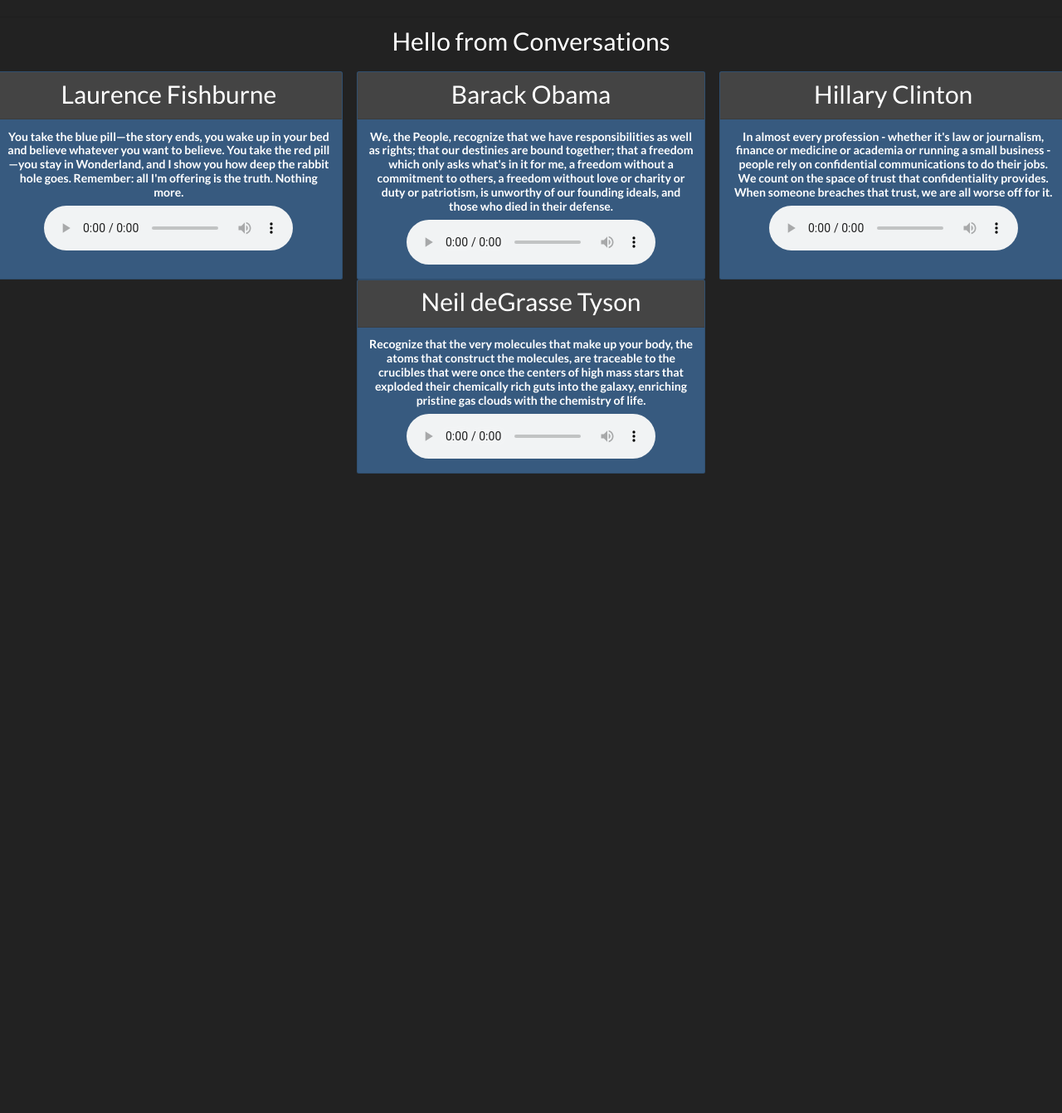
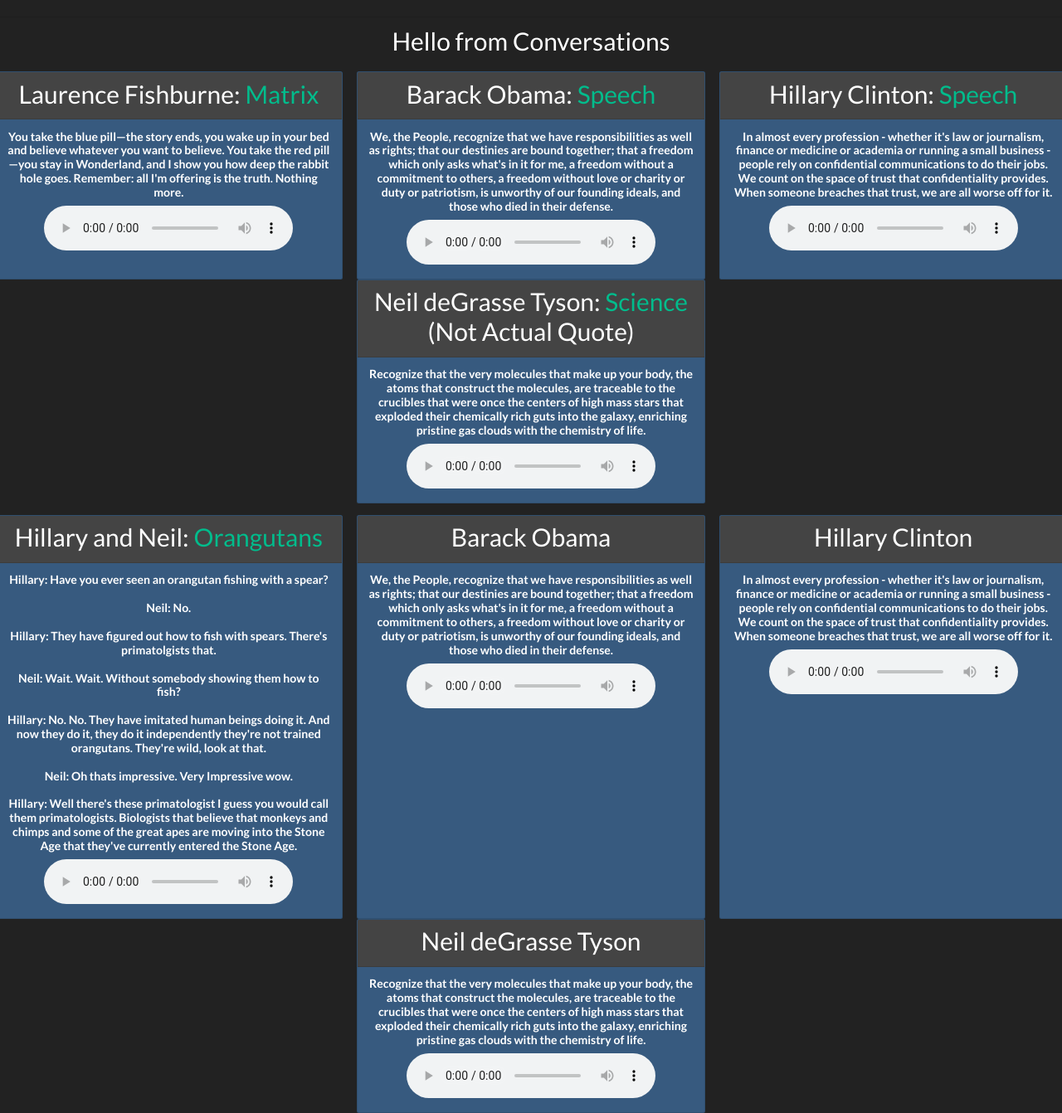
Before and after one commit to aqaz99/Jabbervox, a Python web app: template flask/templates/conversations.html in a window 1280 px wide. Shown: the part 72-1414 px from the top of the page at 83% size. Before the commit the page ends 643 px from the top, so only its background shows below. Run offline with Jinja, Linux system fonts and the light colour scheme; the template is opened without the code that fills it, so the values that code supplies are empty; some libraries are stand-ins or nearby versions.

Commit message:
Added more soundbytes to conversations page, and links to sources of speeches. Need to add some stuff to How-to page or change it to FAQ or something

```diff
--- a/flask/templates/conversations.html
+++ b/flask/templates/conversations.html
@@ -10,7 +10,7 @@
 <div class="row">
   <!-- Card 1 Laurence -->
   <div class="card text-white bg-primary mx-auto" style="max-width: 42rem;">
-    <div class="card-header"><h1>Laurence Fishburne</h1></div>
+    <div class="card-header"><h1>Laurence Fishburne: <a href="https://youtu.be/zE7PKRjrid4?t=85"  target="_blank">Matrix</a></h1></div>
     <div class="card-body">
       <h4 class="card-title"><strong>You take the blue pill—the story ends, you wake up in your bed and believe whatever you want to believe.
         You take the red pill—you stay in Wonderland, and I show you how deep the rabbit hole goes.
@@ -19,6 +19,82 @@
       <audio controls>
         <source src="{{ url_for('static', filename='audio/laurence_hello.wav') }}">
           <source src="{{ url_for('static', filename='audio/laurence_hello.wav') }}">
+        Your browser does not support the audio element.
+        </audio>
+    </div>
+  </div>
+  <!-- Card 2 Obama -->
+  <div class="card text-white bg-primary mx-auto" style="max-width: 42rem;">
+    <div class="card-header"><h1>Barack Obama: <a href="https://youtu.be/kKQV9bEcV28?t=1775" target="_blank">Speech</a></h1></div>
+    <div class="card-body">
+      <h4 class="card-title"><strong>We, the People, recognize that we have responsibilities as well as rights;
+        that our destinies are bound together; that a freedom which only asks what's in it for me, a freedom without
+        a commitment to others, a freedom without love or charity or duty or patriotism, is unworthy of our founding ideals,
+        and those who died in their defense.</strong>
+      </h4>
+      <audio controls>
+        <source src="{{ url_for('static', filename='audio/obama_hello.wav') }}">
+          <source src="{{ url_for('static', filename='audio/obama_hello.wav') }}">
+        Your browser does not support the audio element.
+        </audio>
+    </div>
+  </div>
+  <!-- Card 3 Hillary -->
+  <div class="card text-white bg-primary mx-auto" style="max-width: 42rem;">
+    <div class="card-header"><h1>Hillary Clinton: <a href="https://youtu.be/uoZfXUQusug?t=430" target="_blank">Speech</a></h1></div>
+    <div class="card-body">
+      <h4 class="card-title"><strong>In almost every profession - whether it's law or journalism,
+        finance or medicine or academia or running a small business - people rely on confidential communications to do their jobs.
+        We count on the space of trust that confidentiality provides. When someone breaches that trust, we are all worse off for it.</strong>
+      </h4>
+      <audio controls>
+        <source src="{{ url_for('static', filename='audio/hillary_hello.wav') }}">
+          <source src="{{ url_for('static', filename='audio/hillary_hello.wav') }}">
+        Your browser does not support the audio element.
+        </audio>
+    </div>
+  </div>
+  <!-- Card 4 Neil -->
+  <div class="card text-white bg-primary mx-auto" style="max-width: 42rem;">
+    <div class="card-header"><h1>Neil deGrasse Tyson: <a href="https://www.youtube.com/watch?v=9D05ej8u-gU" target="_blank">Science</a> (Not Actual Quote)</h1></div>
+    <div class="card-body">
+      <h4 class="card-title"><strong>Recognize that the very molecules that make up your body, the atoms that construct the molecules,
+        are traceable to the crucibles that were once the centers of high mass stars that exploded their chemically rich guts into the galaxy,
+        enriching pristine gas clouds with the chemistry of life.</strong>
+      </h4>
+      <audio controls>
+        <source src="{{ url_for('static', filename='audio/neil_hello.wav') }}">
+          <source src="{{ url_for('static', filename='audio/neil_hello.wav') }}">
+        Your browser does not support the audio element.
+        </audio>
+    </div>
+  </div>
+</div>
+<br>
+<div class="row">
+  <!-- Card 1 Joe Rogan - Hillary and Neil -->
+  <div class="card text-white bg-primary mx-auto" style="max-width: 42rem;">
+    <div class="card-header"><h1>Hillary and Neil: <a href="https://youtu.be/BEWz4SXfyCQ?t=5963" target="_blank">Orangutans</a></h1></div>
+    <div class="card-body">
+      <h4 class="card-title"><strong>
+      Hillary: Have you ever seen an orangutan fishing with a spear?
+      <br><br>
+      Neil: No.
+      <br><br>
+      Hillary: They have figured out how to fish with spears. There's primatolgists that.
+      <br><br>
+      Neil: Wait. Wait. Without somebody showing them how to fish?
+      <br><br>
+      Hillary: No. No. They have imitated human beings doing it. And now they do it, they do it independently they're not trained orangutans. They're wild, look at that.
+      <br><br>
+      Neil: Oh thats impressive. Very Impressive wow.
+      <br><br>
+      Hillary: Well there's these primatologist I guess you would call them primatologists. Biologists that believe that monkeys and chimps and some of the great apes are moving into the Stone Age that they've currently entered the Stone Age.
+      </strong>
+      </h4>
+      <audio controls>
+        <source src="{{ url_for('static', filename='audio/orangutans.wav') }}">
+          <source src="{{ url_for('static', filename='audio/orangutans.wav') }}">
         Your browser does not support the audio element.
         </audio>
     </div>
```
Also changed, not shown: 1 other file.
